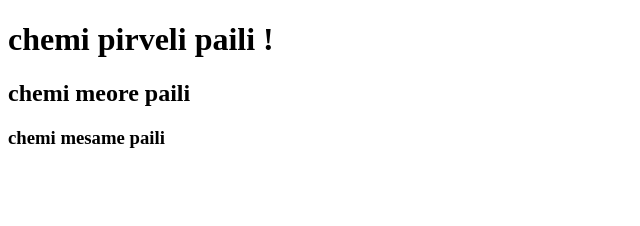
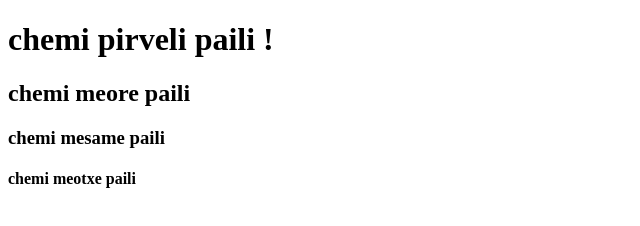
Before and after one commit to mariamiberidze/mariam1, a plain HTML site: page index.htm in a window 1280 px wide. Shown: the whole page, without its empty margins (0-640 px from the left). Drawn offline with Linux system fonts and the light colour scheme.

Commit message:
meotxe commit

```diff
--- a/index.htm
+++ b/index.htm
@@ -10,6 +10,7 @@
 
     <h2> chemi meore paili</h2>
     <h3> chemi mesame paili</h3>
+    <h4> chemi meotxe paili</h4>
 
 </body>
 </html>
```
